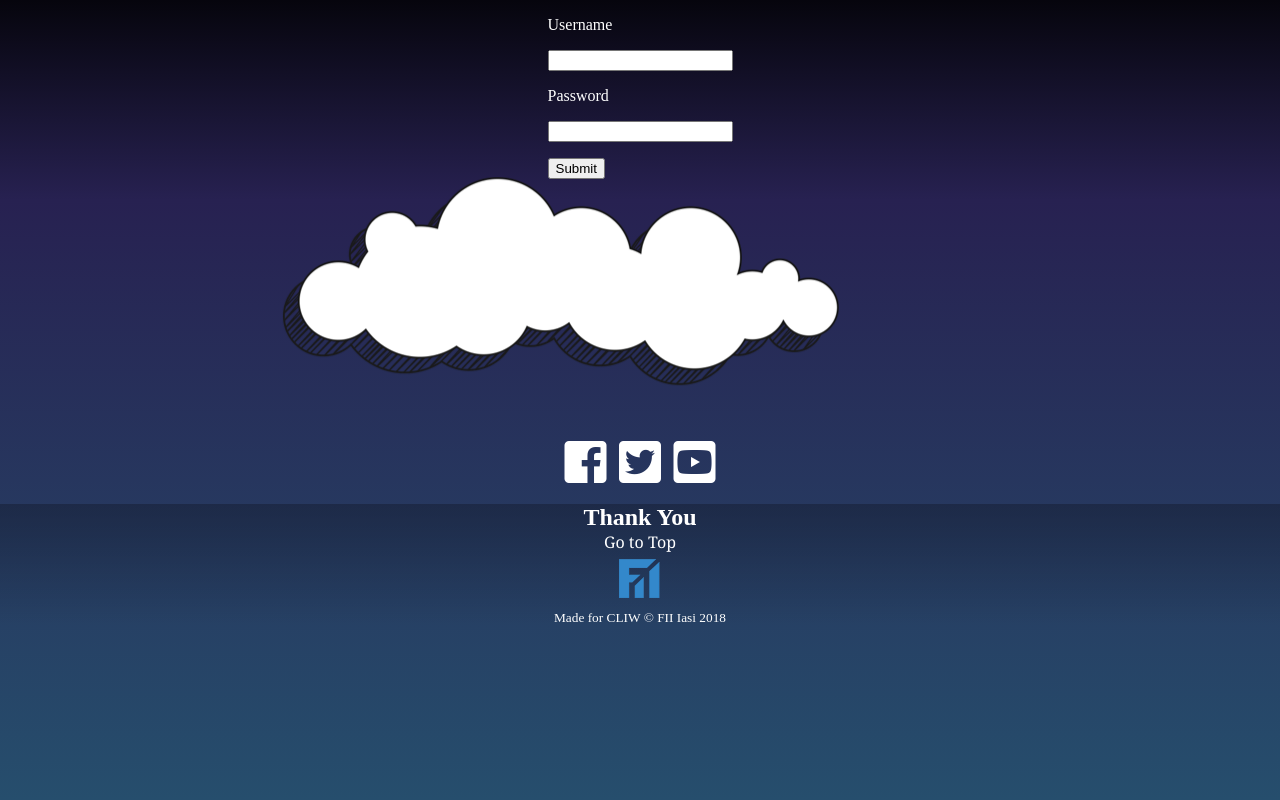
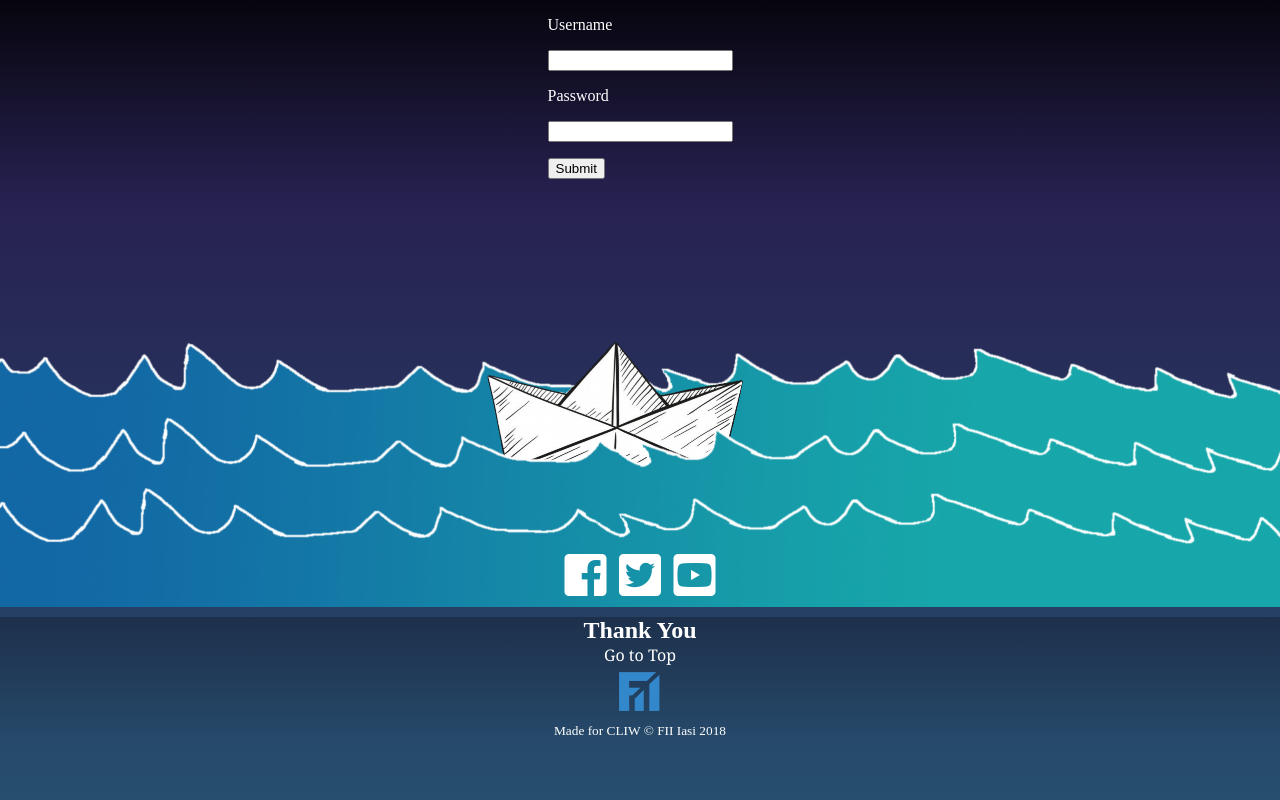
Before and after one commit to cristian1997/CLIW-fert, a PHP site: page /login.html in a window 1280 px wide. Shown: the part 98-898 px from the top of the page. Run offline with PHP 8.4, Linux system fonts and the light colour scheme; some libraries are stand-ins or nearby versions.

Commit message:
Water/Boat

```diff
--- a/login.html
+++ b/login.html
@@ -8,6 +8,7 @@
         crossorigin="anonymous">
     <meta charset="UTF-8">
     <link rel="stylesheet" href="style/style.css">
+    <link rel="stylesheet" href="style/login.css">
 
 </head>
 
@@ -65,7 +66,10 @@
             </form>
         </section>
         <div class="separator__container">
-            <img src="./misc/images/cloud.png" alt="Separator">
+            <img src="./misc/images/water.png" alt="Separator">
+            <img src="./misc/images/water.png" alt="Separator">
+            <img src="./misc/images/water.png" alt="Separator">
+            <img src="./misc/images/boat.png" id = "boat" alt="Separator">
         </div>
         <div class="socialmedia__container">
             <a href="https://facebook.com/">
--- a/play.html
+++ b/play.html
@@ -1,4 +1,5 @@
-<!DOCTYPE html> <html lang="en">
+<!DOCTYPE html>
+<html lang="en">
 
 <head>
     <title>WAGI</title>
--- /dev/null
+++ b/style/login.css
@@ -0,0 +1,81 @@
+.separator__container img {
+    grid-row-start: 1;
+    grid-column-start: 1;
+    width: 110vw;
+    z-index: 2;
+    animation: water-movement 9s infinite;
+}
+
+.separator__container img:first-of-type {
+    position: relative;
+    padding-right: 2vw;
+    z-index: 7;
+    margin-top: 5vw;
+    animation-delay: 1.5s;
+
+}
+
+.separator__container img:nth-of-type(2) {
+    position: relative;
+    padding-right: 2vw;
+    z-index: 7;
+    margin-top: 10vw;
+    animation-delay: 3s;
+}
+
+
+.separator__container {
+    position: relative;
+    overflow: hidden;
+    top: 65px;
+    display: grid;
+    animation: none;
+    margin: 0;
+    padding: 0;
+    padding: 0;
+}
+
+.content__container {
+    overflow: hidden;
+}
+
+
+.socialmedia__container {
+    z-index: 100;
+}
+
+#boat {
+    grid-row-start: 1;
+    grid-column-start: 1;
+    z-index: 3;
+    width: 22vw;
+    height: 12vw;
+    margin: 7vw 0 0 40vw;
+    padding: 0;
+}
+
+@keyframes water-movement {
+    25% {
+        transform: translateX(-3vw);
+    }
+
+    50% {
+        transform: translateX(0vw) translateY(1.5vw);
+    }
+
+    75% {
+        transform: translateX(3vw);
+    }
+
+    100% {
+        transform: translateX(0px) translateY(0px);
+    }
+}
+
+@media only screen and (max-width: 700px) {
+
+    #boat {
+        margin: 14vw 0 0 40vw;
+    }
+
+}
```
Also changed, not shown: style/play.css (+28 -8 lines), misc/images/boat.png (added), misc/images/water.png (added), signup.html (line endings or trailing spaces).
